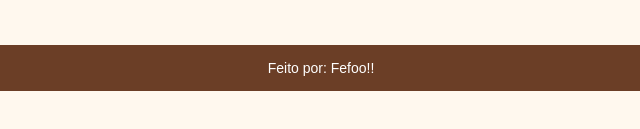
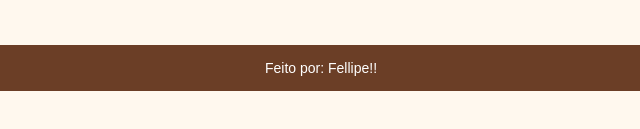
Before and after one commit to wrzsunny2/cantinho-cafe, a plain HTML site: page site/index.html in a window 1280 px wide. Shown: the part 355-484 px from the top of the page, 319-959 px from the left. Drawn offline with Linux system fonts and the light colour scheme.

Commit message:
Ajusta rodapé com identificação do aluno

```diff
--- a/site/index.html
+++ b/site/index.html
@@ -58,7 +58,7 @@
   </main>
 
   <footer>
-    Feito por: Fefoo!!
+    Feito por: Fellipe!!
   </footer>
 </body>
 </html>
```
